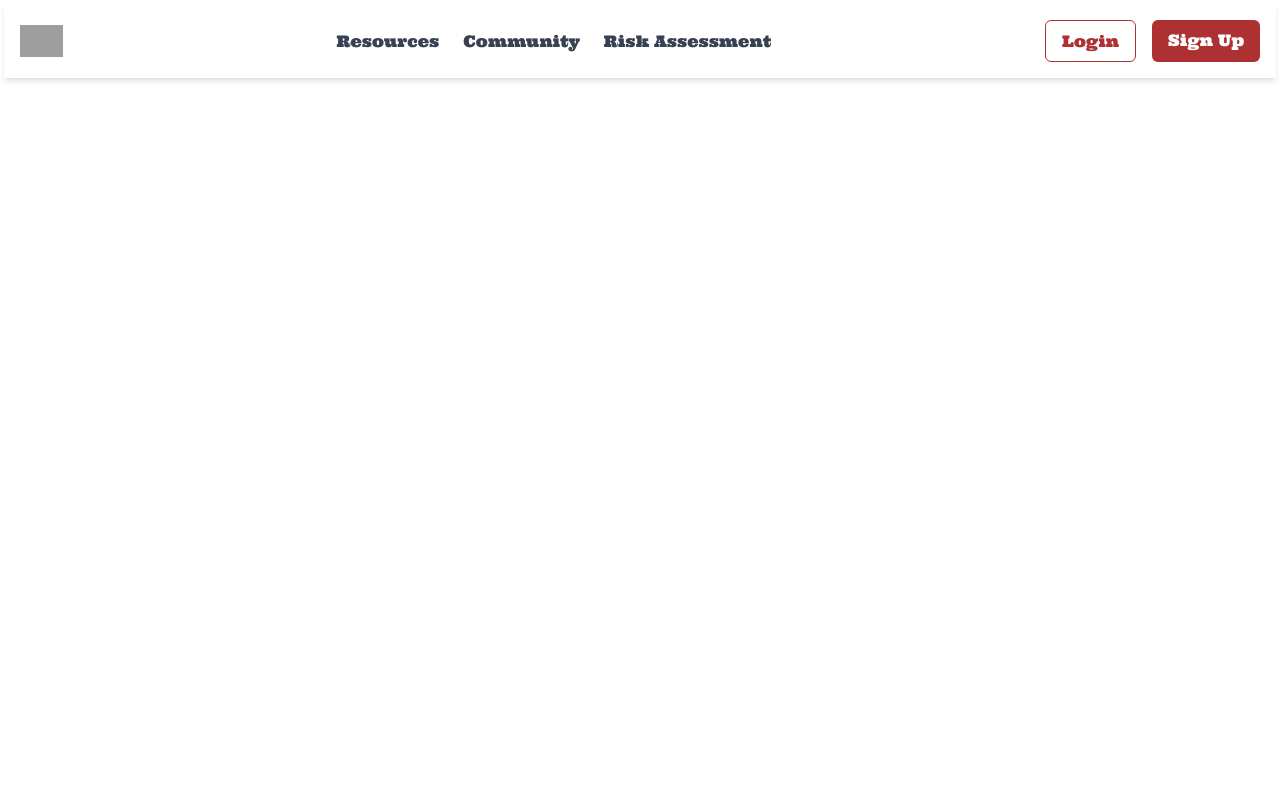
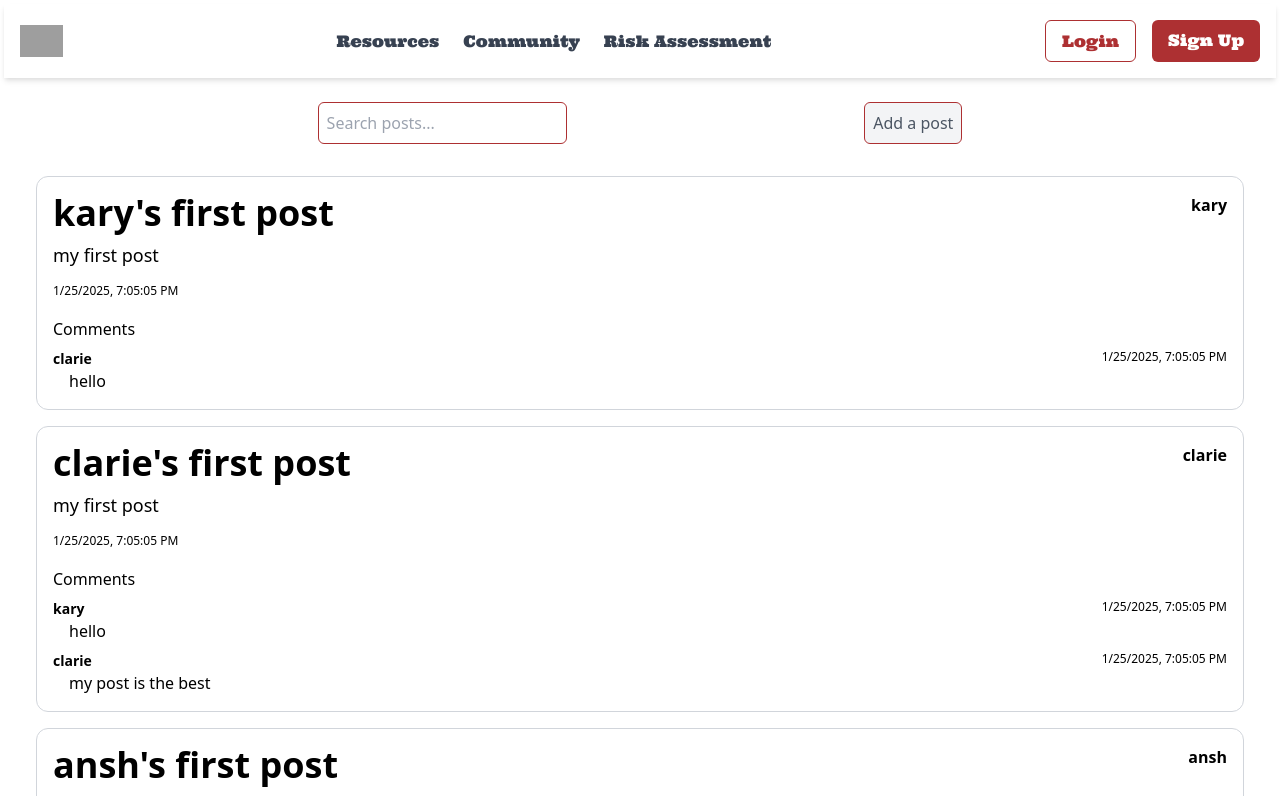
Before and after one commit to atomar1/phoenixconnect, a React (Vite) app: page /community in a window 1280 px wide. Built offline with nearby package versions, Linux system fonts and the light colour scheme; grey boxes are pictures that could not be loaded.

Commit message:
Create Community page

```diff
--- a/src/App.jsx
+++ b/src/App.jsx
@@ -1,6 +1,7 @@
 import { BrowserRouter, Routes, Route } from "react-router-dom"
 import './App.css'
 import Home from './pages/Home'
+import Community from './pages/Community'
 import Navbar from './components/Navbar'
 
 function App() {
@@ -12,6 +13,7 @@ function App() {
       >
         <Routes>
           <Route path="/" element={<Home />} />
+          <Route path="/community" element={<Community />}/>
         </Routes>
       </div>
     </BrowserRouter>
--- /dev/null
+++ b/src/components/Sidebar.jsx
@@ -0,0 +1,14 @@
+import React from 'react'
+
+function Sidebar({ className, ...props}) {
+  return (
+    <div
+      className={`${className} `}
+      {...props}
+    >
+      Sidebar!
+    </div>
+  )
+}
+
+export default Sidebar
--- /dev/null
+++ b/src/pages/Community.jsx
@@ -0,0 +1,178 @@
+import React, { useState } from 'react'
+
+function SearchField() {
+  return (
+    <input type="text" placeholder="Search posts..." className="border rounded-md p-2 focus:outline-none border-brand-red" />
+  )
+}
+
+function Form({ setPostList }) {
+  const [data, setData] = useState({
+    "title": "",
+    "content": "",
+  });
+
+  function handleChange(e) {
+    setData({ ...data, [e.target.name]: e.target.value })
+  }
+
+  function handleSubmit(e) {
+    e.preventDefault();
+
+    setPostList(prvList => [...prvList, {
+      "title": data.title,
+      "name": "tester",
+      "content": data.content,
+      "time": new Date(),
+    }]);
+  }
+
+  return (
+    <form
+      // action=""
+      onSubmit={handleSubmit}
+      className="flex flex-col items-center gap-4"
+    >
+      <input
+        type="text"
+        name="title"
+        placeholder="Title"
+        value={data.title}
+        onChange={handleChange}
+        className="border rounded-md w-1/3 p-2"
+      />
+      <textarea
+        name="content"
+        placeholder="Write your message here..."
+        value={data.content}
+        onChange={handleChange}
+        className="border rounded-md w-1/3 h-36 p-2"
+      />
+      <button
+        type="submit"
+        className="border rounded-md p-2 border-brand-red text-gray-600 bg-gray-100"
+      >
+        Submit
+      </button>
+    </form>
+  )
+}
+
+// mock posts
+const posts = [
+  {
+    title: "kary's first post",
+    name: "kary",
+    content: "my first post",
+    time: new Date(),
+    comments: [
+      {
+        name: "clarie",
+        comment: "hello",
+        time: new Date()
+      },
+    ],
+  },
+  {
+    title: "clarie's first post",
+    name: "clarie",
+    content: "my first post",
+    time: new Date(),
+    comments: [
+      {
+        name: "kary",
+        comment: "hello",
+        time: new Date()
+      },
+      {
+        name: "clarie",
+        comment: "my post is the best",
+        time: new Date()
+      },
+    ],
+  },
+  {
+    title: "ansh's first post",
+    name: "ansh",
+    content: "my first post",
+    time: new Date(),
+    comments: [
+      {
+        name: "clarie",
+        comment: "hello",
+        time: new Date()
+      },
+    ],
+  },
+  {
+    title: "ivan's first post",
+    name: "ivan",
+    content: "my first post",
+    time: new Date(),
+    comments: [],
+  },
+]
+
+function PostList({ postList }) {
+  return (
+    <div className="">
+      {postList.map((post, i) => (
+        <Post key={`Post${i}`} post={post} />
+      ))}
+    </div>
+  )
+}
+
+function Post({ className, post, props }) {
+  return (
+    <div className={`text-left text-base rounded-xl border border-gray-300 m-4 px-4 pt-4 pb-2 ${className}`} {...props}>
+      <div className="flex justify-between">
+        <p className="text-4xl font-bold">{post.title}</p>
+        <p className="font-bold">{post.name}</p>
+      </div>
+      <p className="text-lg my-2">{post.content}</p>
+      <time dateTime={post.time} className="text-xs">{`${post.time.toLocaleString()}`}</time>
+      <div className="pt-4">
+        <p className="pb-2">Comments</p>
+        {post.comments.map((comment, i) => (
+          <>
+            <div key={`commemt${i}`} className="flex justify-between">
+              <p key={`commemt${i}${comment.name}`} className="text-sm font-bold">{comment.name}</p>
+              <time key={`commemt${i}${comment.time.toLocaleString()}`} dateTime={comment.time} className="text-xs">{comment.time.toLocaleString()}</time>
+            </div>
+            <p key={`commemt${i}${comment.comment}`} className="pl-4 pb-2">{comment.comment}</p>
+          </>
+        ))}
+      </div>
+    </div>
+  )
+}
+
+function Community() {
+  const [isOpen, setOpen] = useState(false);
+  const [postList, setPostList] = useState(posts);
+
+  function AddButton({ children }) {
+    return (
+      <button
+        onClick={() => setOpen(prvState => !prvState)}
+        className="border rounded-md p-2 border-brand-red text-gray-600 bg-gray-100"
+      >
+        {children}
+      </button>
+    )
+  }
+
+  return (
+    <div className="rounded-3xl flex-1 max-h-full bg-cover bg-center max-w-full">
+      <div className="flex justify-evenly pt-2 pb-4">
+        <SearchField />
+        <AddButton>{isOpen ? "Cancel" : "Add a post"}</AddButton>
+      </div>
+      {isOpen && <Form setPostList={setPostList} />}
+      <PostList postList={postList} />
+    </div>
+  )
+}
+
+export default Community
```
